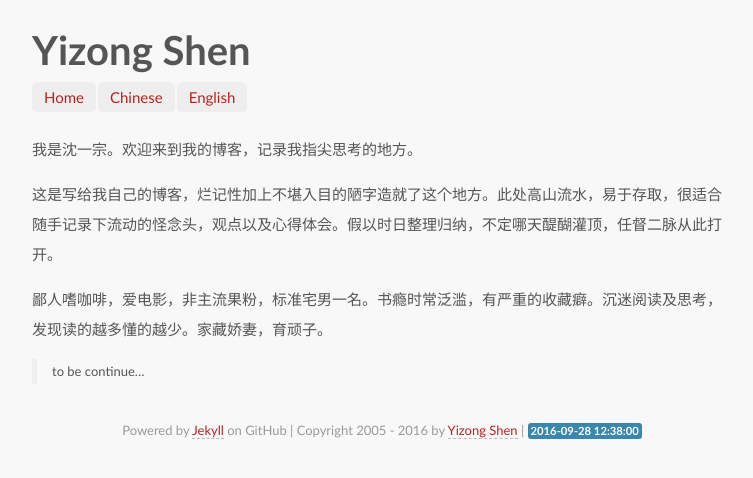
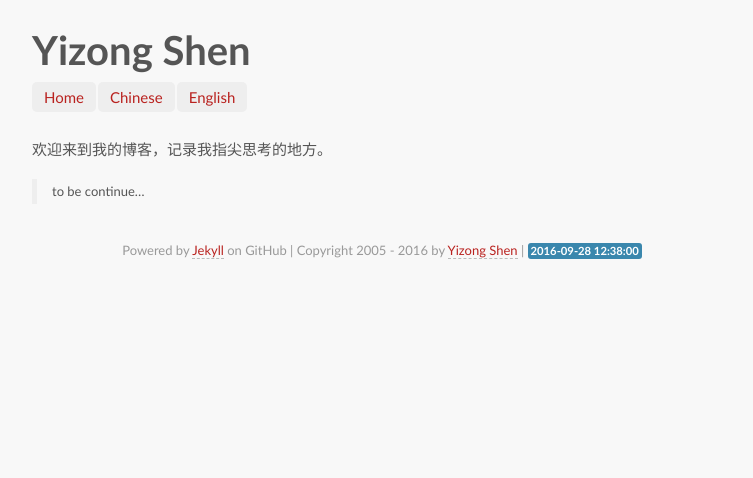
Before and after one commit to shenyizong/shenyizong.github.io, a Jekyll site: the page built from index.md, in a window 1280 px wide. Shown: the top 478 px of the page, without its empty margins (258-1011 px from the left). Built offline with Jekyll 4.4.1, drawn with Linux system fonts in a browser that asks for light colours; some web fonts are replaced; Markdown is read by kramdown in place of the engine named in the settings.

Commit message:
112
dafd

```diff
--- a/index.md
+++ b/index.md
@@ -4,10 +4,7 @@ avatar: yes
 ---
 
 
-我是沈一宗。欢迎来到我的博客，记录我指尖思考的地方。
+欢迎来到我的博客，记录我指尖思考的地方。
 
-这是写给我自己的博客，烂记性加上不堪入目的陋字造就了这个地方。此处高山流水，易于存取，很适合随手记录下流动的怪念头，观点以及心得体会。假以时日整理归纳，不定哪天醍醐灌顶，任督二脉从此打开。
-
-鄙人嗜咖啡，爱电影，非主流果粉，标准宅男一名。书瘾时常泛滥，有严重的收藏癖。沉迷阅读及思考，发现读的越多懂的越少。家藏娇妻，育顽子。
 
 > to be continue...
```
